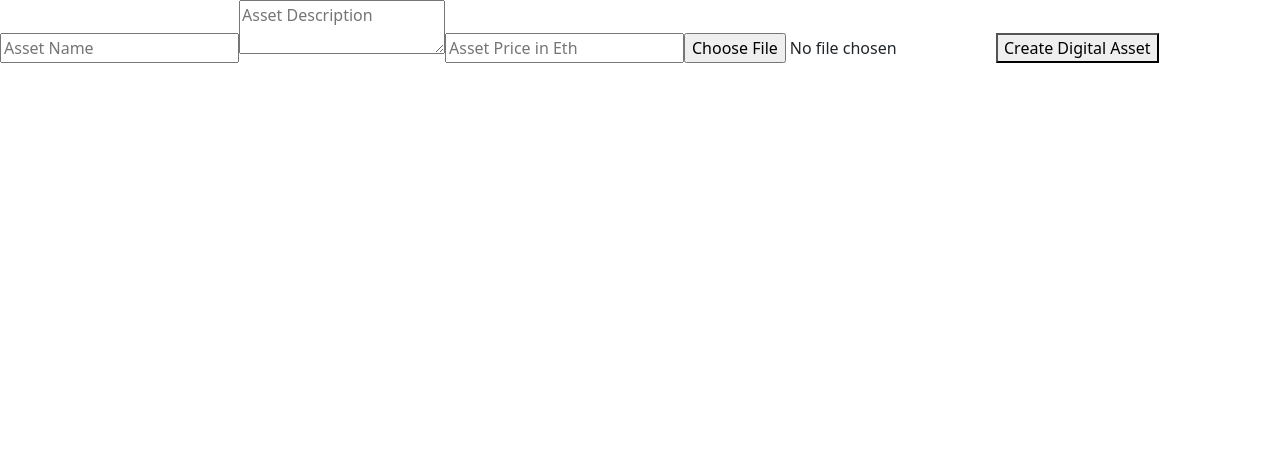
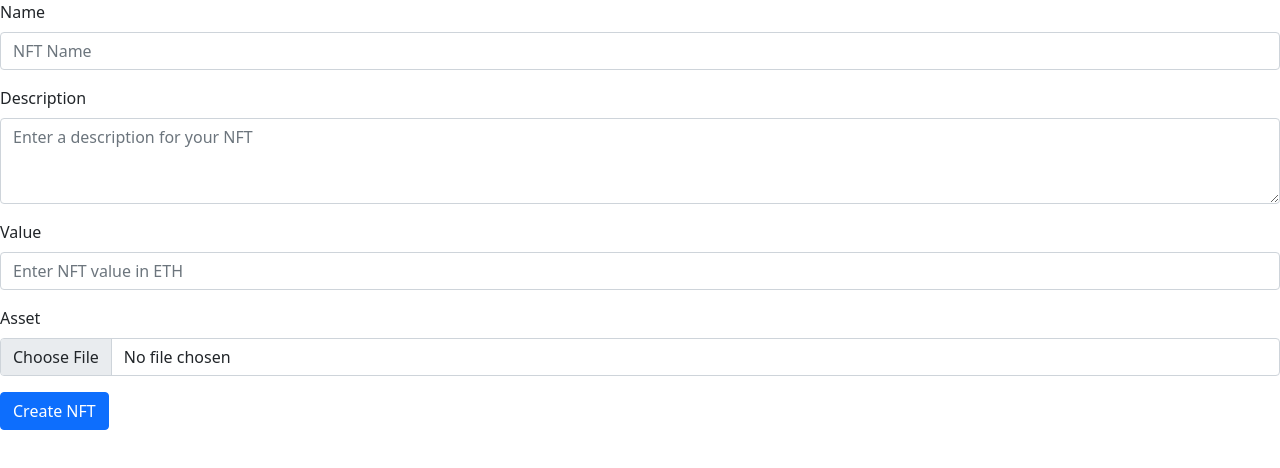
Before and after one commit to PegasusHT/Nft-marketplace, a React (Create React App) app in the folder basesite/frontend/: page /create in a window 1280 px wide. Shown: the top 468 px of the page. Built offline with nearby package versions, Linux system fonts and the light colour scheme; what ipfs-http-client would draw is missing.

Commit message:
updated UI for creating asset, and adjusted hardhat networks

```diff
--- a/basesite/frontend/src/components/CreateItem.js
+++ b/basesite/frontend/src/components/CreateItem.js
@@ -2,6 +2,8 @@ import React, { Component } from "react";
 import { useState } from 'react'
 import { ethers } from 'ethers'
 import { create as ipfsHttpClient } from 'ipfs-http-client'
+
+import { Form, Button } from 'react-bootstrap';
 
 import Web3Modal from 'web3modal'
 import { useNavigate } from "react-router";
@@ -33,7 +35,10 @@ export default function CreateItem() {
       console.log('Error uploading file: ', error)
     }
   }
-  async function createMarket() {
+  async function createMarket(e) {
+    console.log('in here')
+    console.log(formInput)
+    e.preventDefault();
     const { name, description, price } = formInput
     if (!name || !description || !price || !fileUrl) return
     /* first, upload to IPFS */
@@ -85,34 +90,31 @@ export default function CreateItem() {
   }
 
   return (
-    <div >
-      <div >
-        <input
-          placeholder="Asset Name"
-          onChange={e => updateFormInput({ ...formInput, name: e.target.value })}
-        />
-        <textarea
-          placeholder="Asset Description"
-          onChange={e => updateFormInput({ ...formInput, description: e.target.value })}
-        />
-        <input
-          placeholder="Asset Price in Eth"
-          onChange={e => updateFormInput({ ...formInput, price: e.target.value })}
-        />
-        <input
-          type="file"
-          name="Asset"
-          onChange={onChange}
-        />
-        {
-          fileUrl && (
-            <img width="350" src={fileUrl} />
-          )
-        }
-        <button onClick={createMarket} >
-          Create Digital Asset
-        </button>
-      </div>
-    </div>
+    <Form>
+      <Form.Group className="mb-3" controlId="formAssetName">
+        <Form.Label>Name</Form.Label>
+        <Form.Control type="text" placeholder="NFT Name" onChange={e => updateFormInput({ ...formInput, name: e.target.value })} />
+      </Form.Group>
+      <Form.Group className="mb-3" controlId="formAssetDesc">
+        <Form.Label>Description</Form.Label>
+        <Form.Control as="textarea" rows={3} placeholder="Enter a description for your NFT" onChange={e => updateFormInput({ ...formInput, description: e.target.value })} />
+      </Form.Group>
+      <Form.Group className="mb-3" controlId="formAssetPrice">
+        <Form.Label>Value</Form.Label>
+        <Form.Control type="number" placeholder="Enter NFT value in ETH" onChange={e => updateFormInput({ ...formInput, price: e.target.value })} />
+      </Form.Group>
+      {
+        fileUrl && (
+          <img width="350" src={fileUrl} />
+        )
+      }
+      <Form.Group controlId="formFile" className="mb-3">
+        <Form.Label>Asset</Form.Label>
+        <Form.Control type="file" onChange={(e) => onChange(e)}/>
+      </Form.Group>
+      <Button variant="primary" onClick={(e) => createMarket(e)}>
+        Create NFT
+      </Button>
+    </Form>
   )
 }
```
Also changed, not shown: 2 other files (tests, documents, lock files or other folders).
